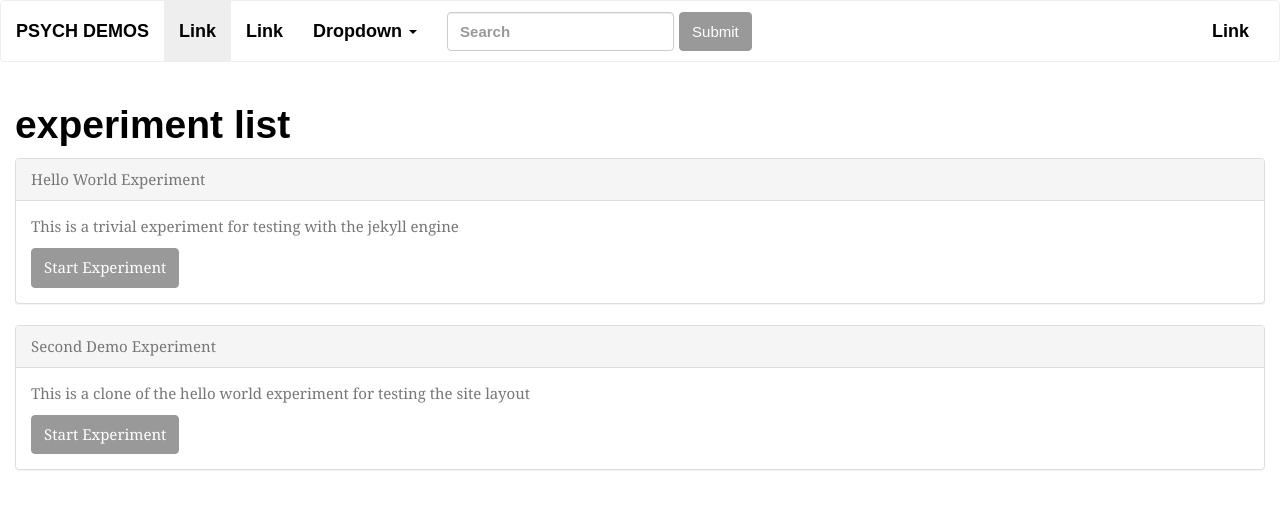
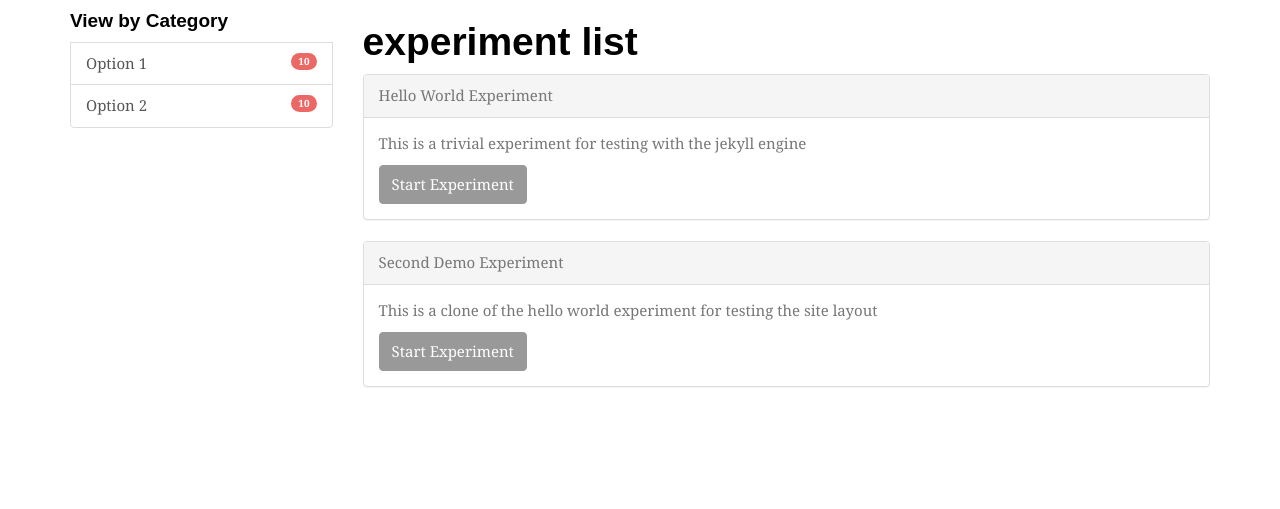
Before and after one commit to jodeleeuw/factorsdb, a Jekyll site: the page built from index.md, in a window 1280 px wide. Shown: the top 509 px of the page. Built offline with Jekyll 4.4.1, drawn with Linux system fonts in a browser that asks for light colours; some web fonts are replaced; Markdown is read by kramdown in place of the engine named in the settings.

Commit message:
layout adjusting

```diff
--- a/_layouts/default.html
+++ b/_layouts/default.html
@@ -1,9 +1,35 @@
-{% include header.html %}
+<!DOCTYPE html>
+<html lang="en">
+  <head>
+    <meta charset="utf-8">
+    <title>{{ site.name }}</title>
+    <meta name="viewport" content="width=device-width, initial-scale=1.0">
+    <meta name="description" content="{{ site.description }}">
 
-<div class="row">
-  <div class="col-md-12">
-    {{ content }}
+    <link href="{{ site.baseurl }}/css/bootstrap.min.css" rel="stylesheet">
+
+    <!-- HTML5 shim, for IE6-8 support of HTML5 elements -->
+    <!--[if lt IE 9]>
+      <script src="http://html5shim.googlecode.com/svn/trunk/html5.js"></script>
+    <![endif]-->
+  </head>
+
+  <body>
+
+  <div class="container">
+    <div class="row">
+      <div class="col-md-3">
+        <div class="list-group">
+          <h4>View by Category</h4>
+          <a href="#" class="list-group-item"><span class="badge">10</span>Option 1</a>
+          <a href="#" class="list-group-item"><span class="badge">10</span>Option 2</a>
+        </div>
+      </div>
+      <div class="col-md-9">
+        {{ content }}
+      </div>
+    </div>
   </div>
-</div>
 
-{% include footer.html %}
+  </body>
+</html>
```
